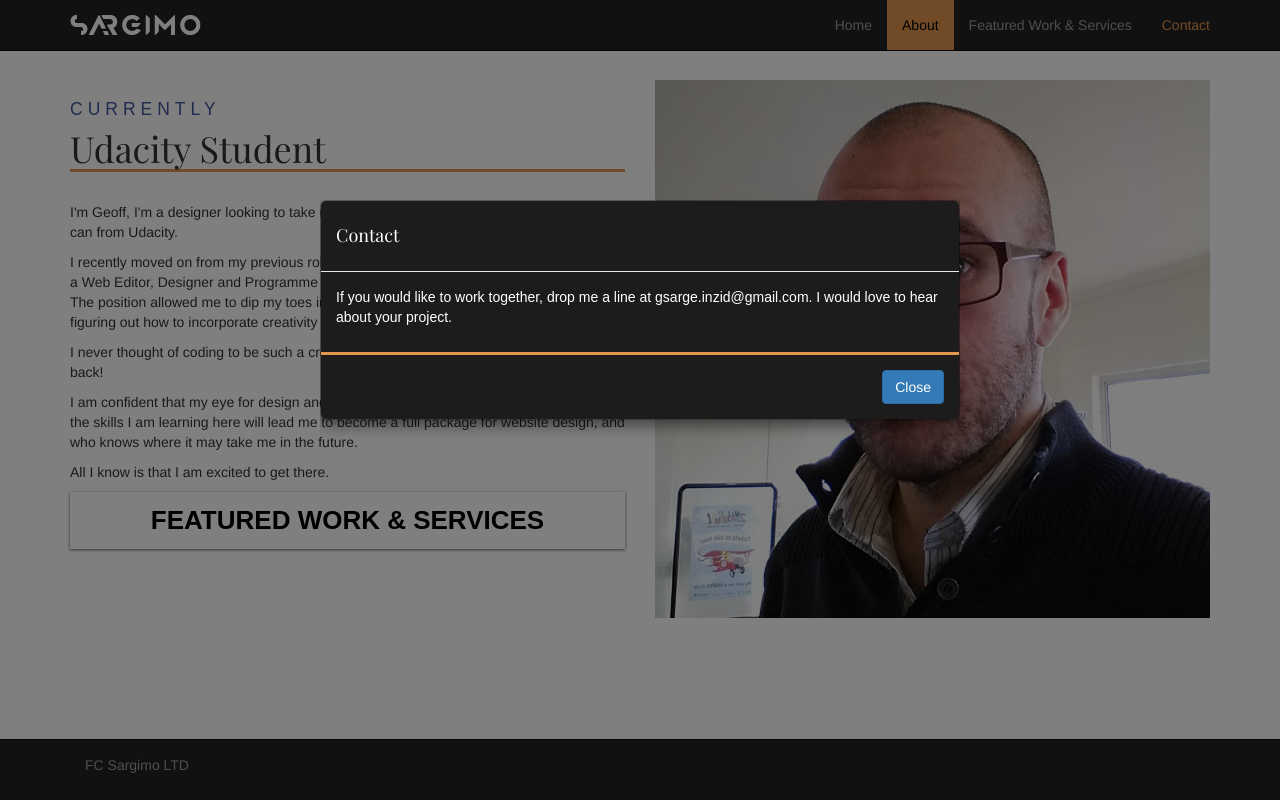
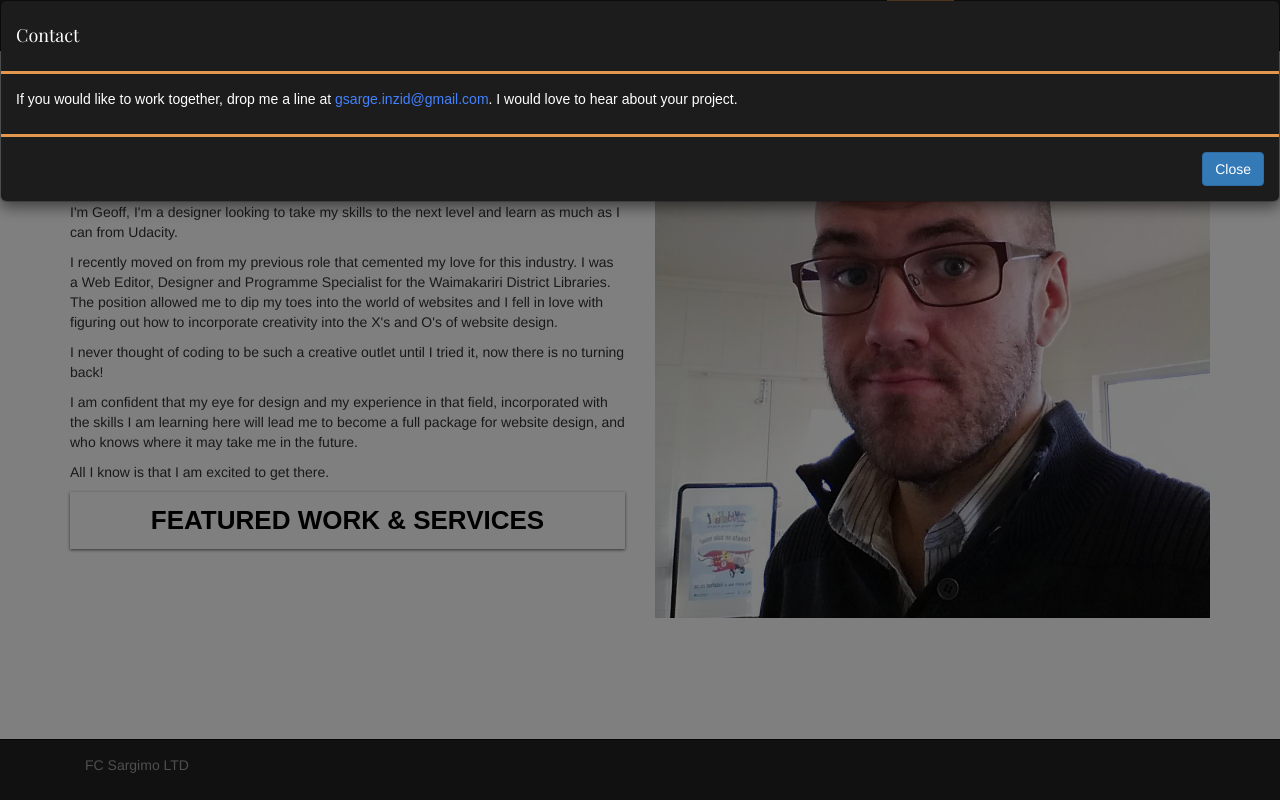
Before and after one commit to sargimo/portfoliov2, a plain HTML site: page about.html in a window 1280 px wide. Both pictures are taken after a click on the link "Contact". Drawn offline with nearby package versions, Linux system fonts and the light colour scheme; a web font is replaced by a local one.

Commit message:
gallery fix

```diff
--- a/about.html
+++ b/about.html
@@ -77,12 +77,12 @@
   <!-- jQuery (necessary for Bootstrap's JavaScript plugins) -->
     <div class="modal fade" id="contact" role="dialog">
       <div class"modal-dialog">
-        <div class="modal-content">
-          <div class="modal-header">
+        <div class="modal-content modal-content-contact">
+          <div class="modal-header bottom-border-orange">
             <h4>Contact</h4>
           </div>
           <div class="modal-body">
-            <p>If you would like to work together, drop me a line at gsarge.inzid@gmail.com. I would love to hear about your project.</p>
+            <p>If you would like to work together, drop me a line at <span class="text-blue">gsarge.inzid@gmail.com</span>. I would love to hear about your project.</p>
           </div>
           <div class="modal-footer">
             <a class="btn btn-primary" data-dismiss="modal">Close</a>
--- a/css/custom.css
+++ b/css/custom.css
@@ -147,13 +147,7 @@ body {
 
 /*modal cusomisation*/
 
-.modal {
-   top: 25%;
-   left: 25%;
-   width: 50%;
-}
-
-.modal-content {
+.modal-content-contact {
   background-color: #1c1c1c;
 }
 
```
Also changed, not shown: featuredwork.html (+3 -3 lines), index.html (+1 -1 lines).
